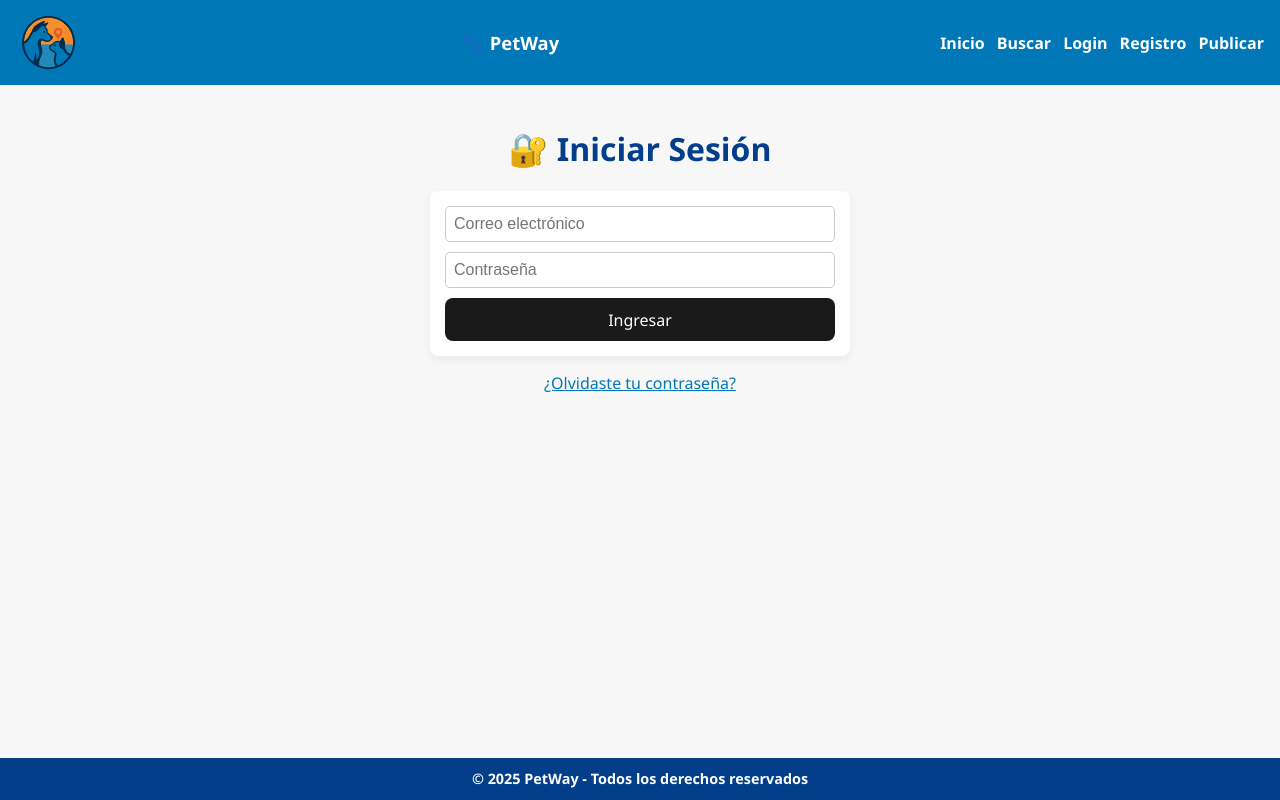
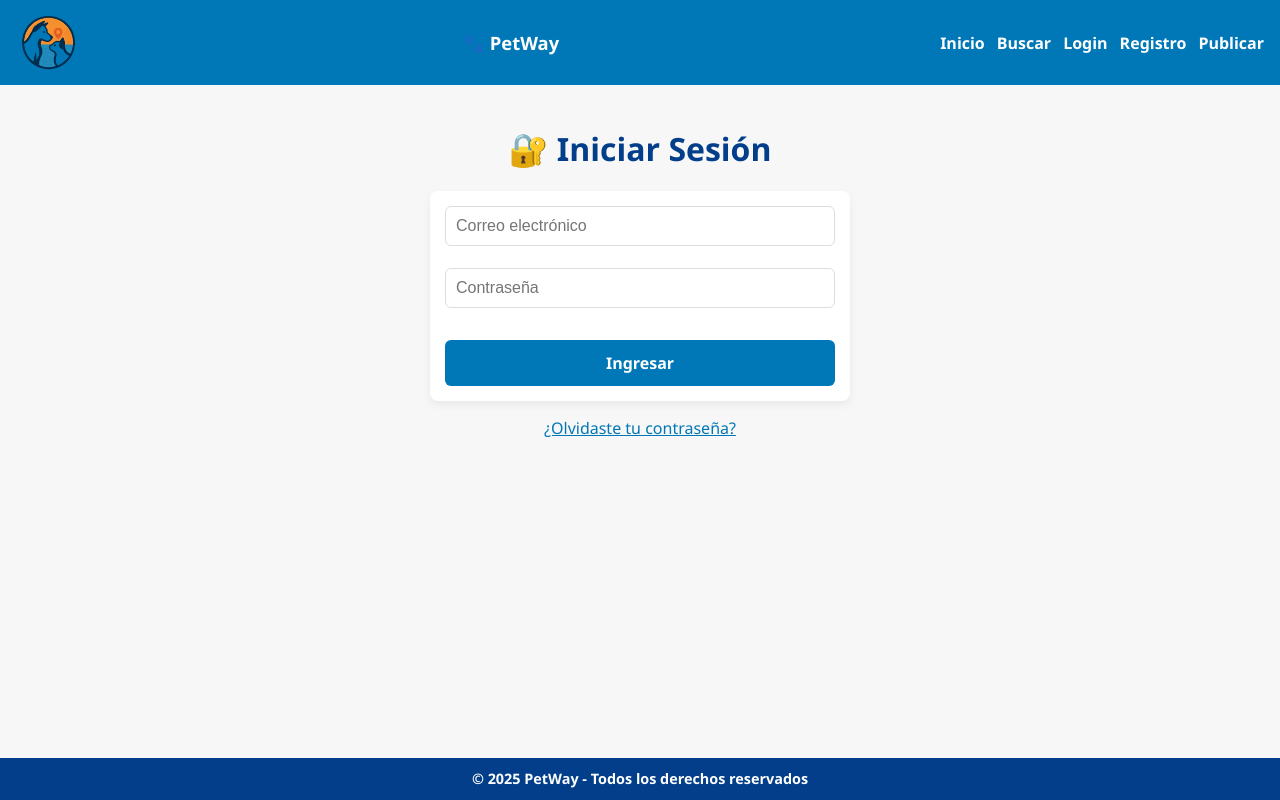
Before and after one commit to Jhonjeff07/petway-frontend, a React (Vite) app: page /login in a window 1280 px wide. Built offline with nearby package versions, Linux system fonts and the light colour scheme.

Commit message:
boton de eliminar añadido

```diff
--- a/src/App.css
+++ b/src/App.css
@@ -440,3 +440,66 @@ form textarea {
   opacity: 0.6;
   cursor: not-allowed;
 }
+
+.delete-button {
+  background-color: #e74c3c;
+  color: white;
+  padding: 10px;
+  border: none;
+  border-radius: 6px;
+  cursor: pointer;
+  font-weight: bold;
+  transition: background 0.3s;
+}
+
+.delete-button:hover {
+  background-color: #c0392b;
+}
+
+
+/* Estilos para el campo de número de contacto */
+input[type="tel"] {
+  padding: 8px;
+  border: 1px solid #ccc;
+  border-radius: 5px;
+  font-size: 1rem;
+  width: 100%;
+}
+
+/* Ajustes responsivos para formularios */
+form input,
+form textarea,
+form input[type="tel"] {
+  padding: 10px;
+  margin-bottom: 12px;
+  border: 1px solid #ddd;
+  border-radius: 6px;
+  font-size: 1rem;
+  width: 100%;
+}
+
+form input:focus,
+form textarea:focus,
+form input[type="tel"]:focus {
+  outline: none;
+  border-color: #0077b6;
+  box-shadow: 0 0 0 2px rgba(0, 119, 182, 0.2);
+}
+
+/* Estilo para el botón de enviar */
+form button {
+  background-color: #0077b6;
+  color: white;
+  padding: 12px;
+  border: none;
+  border-radius: 6px;
+  font-size: 1rem;
+  font-weight: 600;
+  cursor: pointer;
+  transition: background-color 0.3s;
+  margin-top: 10px;
+}
+
+form button:hover {
+  background-color: #023e8a;
+}
--- a/src/pages/DetalleMascota.jsx
+++ b/src/pages/DetalleMascota.jsx
@@ -1,13 +1,13 @@
 import { useParams, useNavigate } from "react-router-dom";
 import { useEffect, useState } from "react";
-import { obtenerMascotaPorId, cambiarEstadoMascota } from "../services/api";
-import { obtenerIdUsuarioActual } from "../services/auth"; // 🔹 Importar solo obtenerIdUsuarioActual
+import { obtenerMascotaPorId, cambiarEstadoMascota, eliminarMascota } from "../services/api";
+import { obtenerIdUsuarioActual } from "../services/auth";
 
 function DetalleMascota() {
     const { id } = useParams();
     const navigate = useNavigate();
     const [mascota, setMascota] = useState(null);
-    const [idUsuarioActual, setIdUsuarioActual] = useState(null); // 🔹 Usar idUsuarioActual
+    const [idUsuarioActual, setIdUsuarioActual] = useState(null);
 
     useEffect(() => {
         const fetchMascota = async () => {
@@ -15,7 +15,6 @@ function DetalleMascota() {
                 const res = await obtenerMascotaPorId(id);
                 setMascota(res.data);
 
-                // 🔹 Obtener solo el ID del usuario actual
                 const usuarioId = obtenerIdUsuarioActual();
                 setIdUsuarioActual(usuarioId);
             } catch (error) {
@@ -34,7 +33,6 @@ function DetalleMascota() {
                 return;
             }
 
-            // 🔹 CORRECCIÓN: Usar idUsuarioActual en lugar de usuarioActual
             if (!idUsuarioActual || !mascota || !mascota.usuario || idUsuarioActual !== mascota.usuario._id) {
                 alert("⚠ Solo el dueño de la mascota puede cambiar su estado");
                 return;
@@ -44,21 +42,30 @@ function DetalleMascota() {
 
             await cambiarEstadoMascota(mascota._id, nuevoEstado, token);
 
-            // Actualizar solo el estado localmente
             setMascota({ ...mascota, estado: nuevoEstado });
             alert("✅ Estado actualizado correctamente");
         } catch (error) {
             console.error('❌ Error actualizando estado:', error);
-
-            // 🔹 Mensaje de error más detallado
             let errorMsg = "❌ No se pudo actualizar el estado";
             if (error.response) {
                 errorMsg += `: ${error.response.data.msg || error.response.status}`;
             } else if (error.message) {
                 errorMsg += `: ${error.message}`;
             }
+            alert(errorMsg);
+        }
+    };
 
-            alert(errorMsg);
+    const handleEliminar = async () => {
+        if (window.confirm("⚠ ¿Seguro que deseas eliminar esta mascota?")) {
+            try {
+                await eliminarMascota(mascota._id);
+                alert("✅ Mascota eliminada correctamente");
+                navigate("/"); // Redirige al inicio
+            } catch (error) {
+                console.error("❌ Error eliminando mascota:", error);
+                alert("❌ No se pudo eliminar la mascota");
+            }
         }
     };
 
@@ -86,6 +93,7 @@ function DetalleMascota() {
                 <h1 className="form-page-title">{mascota.nombre}</h1>
 
                 <p><strong>Tipo:</strong> {mascota.tipo}</p>
+                <p><strong>Teléfono de contacto:</strong> {mascota.telefono}</p>
                 <p><strong>Raza:</strong> {mascota.raza || 'No especificado'}</p>
                 <p><strong>Edad:</strong> {mascota.edad || 'No especificada'}</p>
                 <p><strong>Ciudad:</strong> {mascota.ciudad}</p>
@@ -102,8 +110,8 @@ function DetalleMascota() {
                 <p><strong>Publicado por:</strong> {mascota.usuario?.nombre || 'Usuario desconocido'}</p>
 
                 <div style={{ marginTop: '20px', display: 'flex', flexDirection: 'column', gap: '10px' }}>
-                    {/* 🔹 Verificación usando idUsuarioActual */}
                     {idUsuarioActual && mascota.usuario && idUsuarioActual === mascota.usuario._id && (
+                        <>
                             <button
                                 onClick={actualizarEstado}
                                 style={{
@@ -118,6 +126,22 @@ function DetalleMascota() {
                             >
                                 Cambiar estado
                             </button>
+
+                            <button
+                                onClick={handleEliminar}
+                                style={{
+                                    backgroundColor: "#e74c3c",
+                                    color: "white",
+                                    padding: "10px",
+                                    border: "none",
+                                    borderRadius: "5px",
+                                    cursor: "pointer",
+                                    fontWeight: "bold"
+                                }}
+                            >
+                                🗑 Eliminar mascota
+                            </button>
+                        </>
                     )}
 
                     <button
--- a/src/pages/Publicar.jsx
+++ b/src/pages/Publicar.jsx
@@ -12,6 +12,7 @@ function Publicar() {
     edad: "",
     descripcion: "",
     ciudad: "",
+    numeroContacto: "", // Nuevo campo
     foto: null,
   });
 
@@ -104,6 +105,14 @@ function Publicar() {
           onChange={handleChange}
           required
         />
+        {/* Nuevo campo para número de contacto */}
+        <input
+          type="tel"
+          name="numeroContacto"
+          placeholder="Número de contacto (opcional)"
+          value={formData.numeroContacto}
+          onChange={handleChange}
+        />
         <input
           type="file"
           name="foto"
```
Lines whose indentation alone changed are shown as unchanged.
